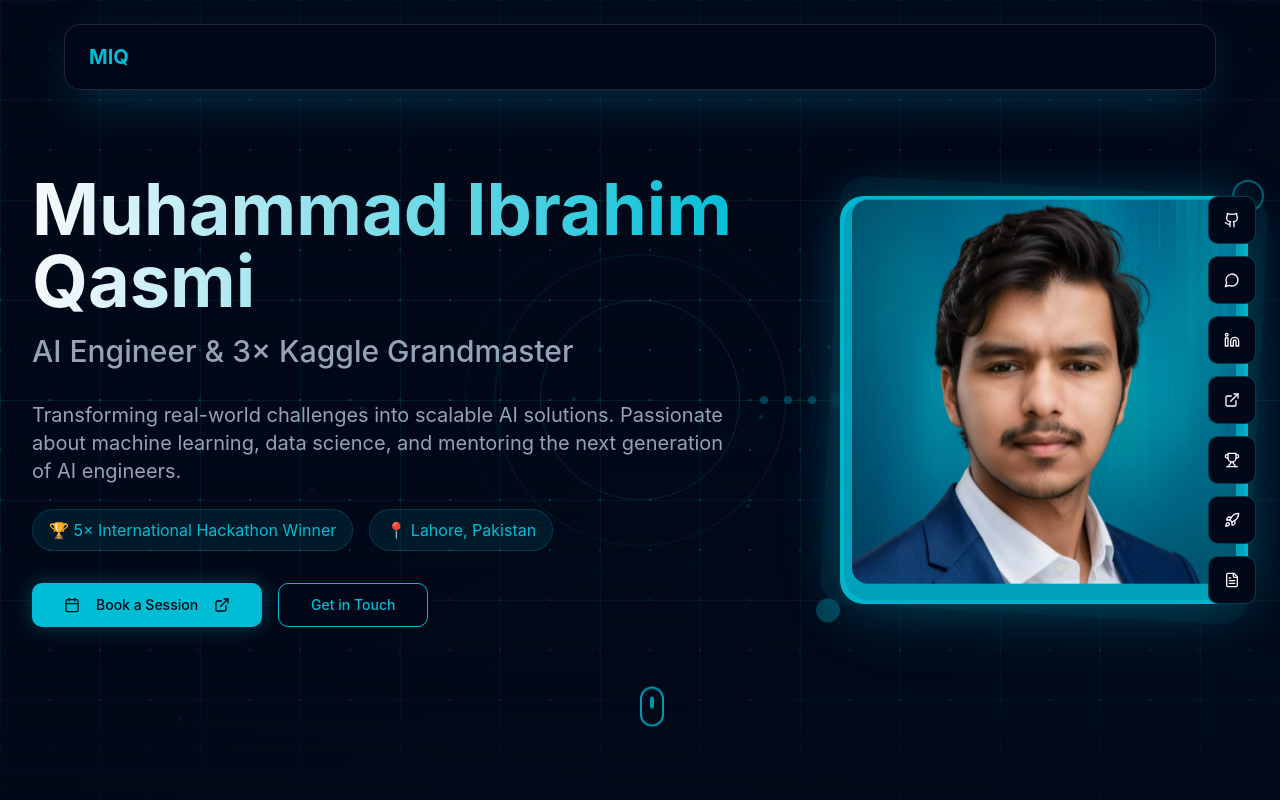
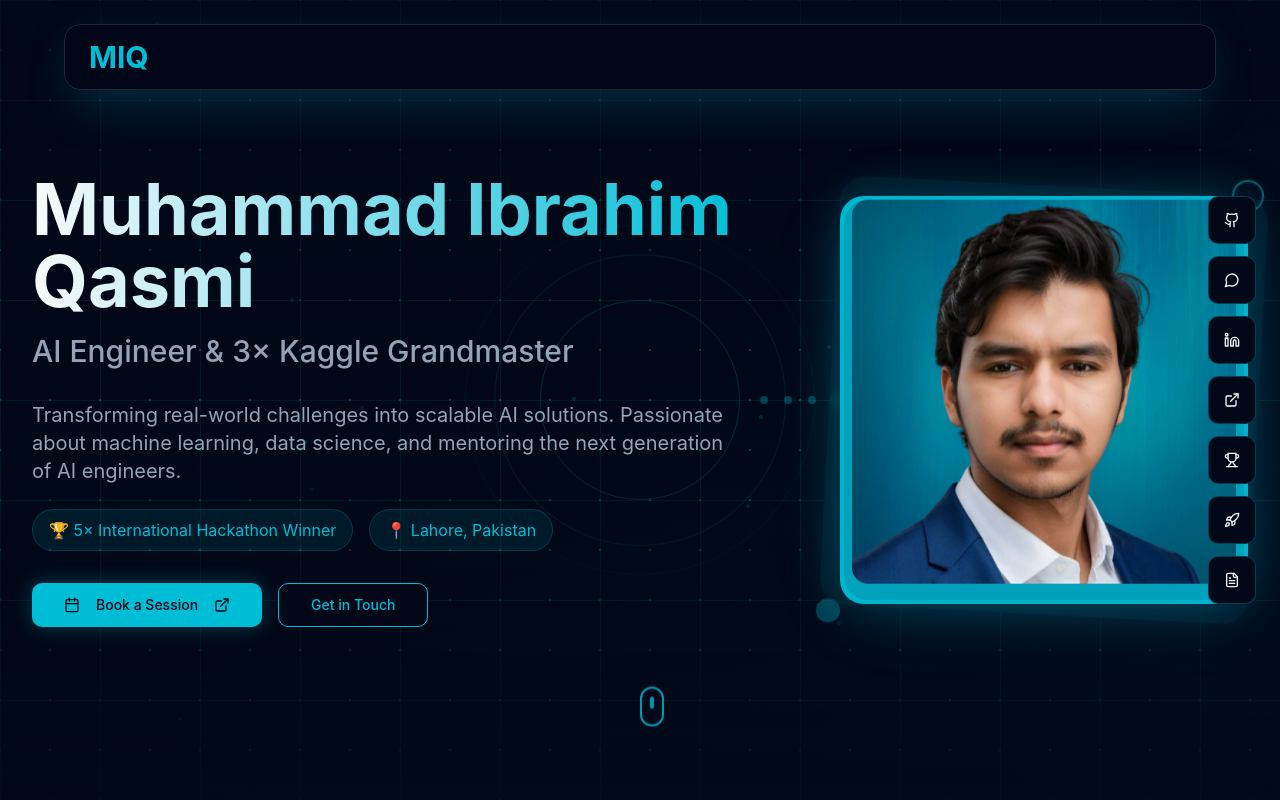
Before and after one commit to muhammadibrahim313/ibrahim-qasmi, a React (Vite) app: page / in a window 1280 px wide. Both pictures are taken after a click on the element "Ibrahim Qasmi". Shown: the part 80-880 px from the top of the page. Built offline with nearby package versions, Linux system fonts and the light colour scheme.

Commit message:
Visual edit in Lovable

```diff
--- a/src/components/Navigation.tsx
+++ b/src/components/Navigation.tsx
@@ -143,9 +143,9 @@ const Navigation = () => {
                 <button onClick={e => {
               e.stopPropagation();
               scrollToSection('home');
-            }} className="text-xl font-bold text-primary hover:text-primary/80 transition-colors" aria-label="Go to top" style={{
+            }} aria-label="Go to top" style={{
               animation: 'slideInLeft 0.3s ease-out 0.1s both'
-            }}>MIQ
+            }} className="font-bold text-primary hover:text-primary/80 transition-colors text-3xl">MIQ
             </button>
 
                 {/* Desktop Navigation */}
```
